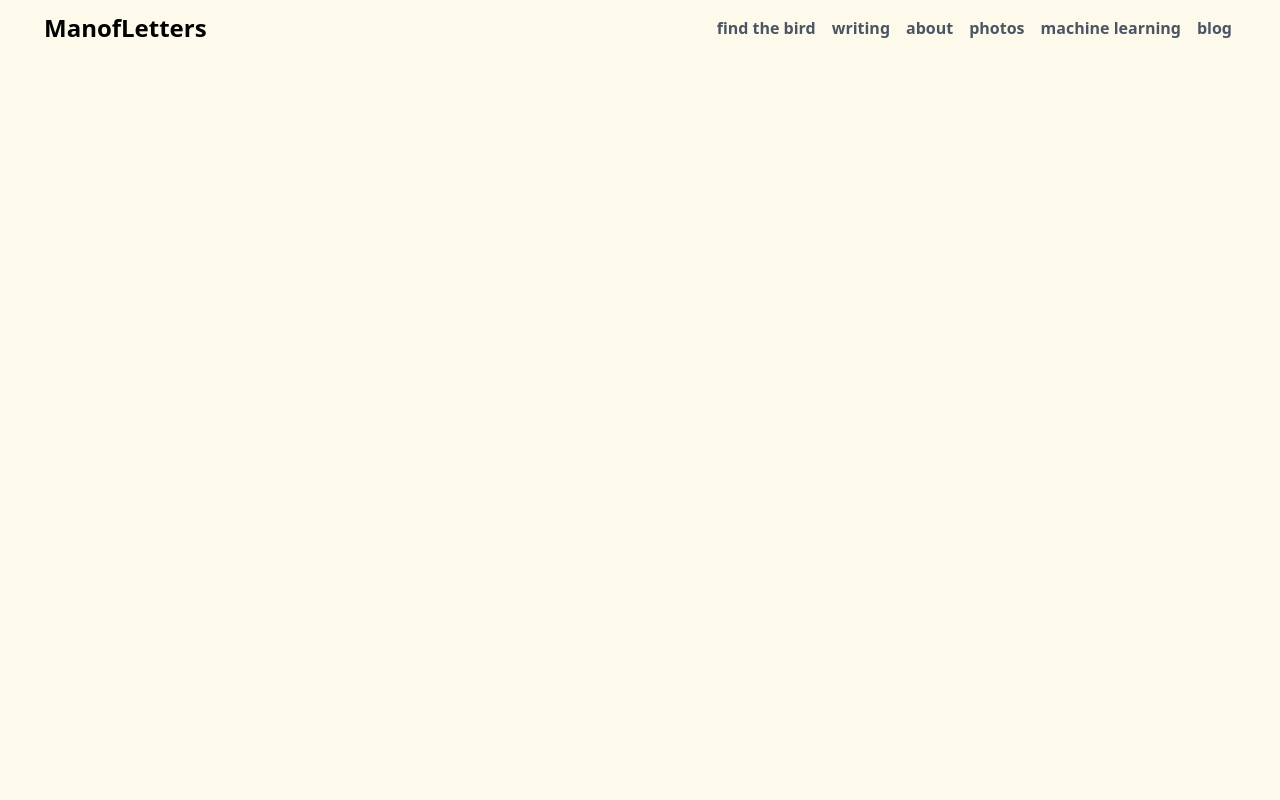
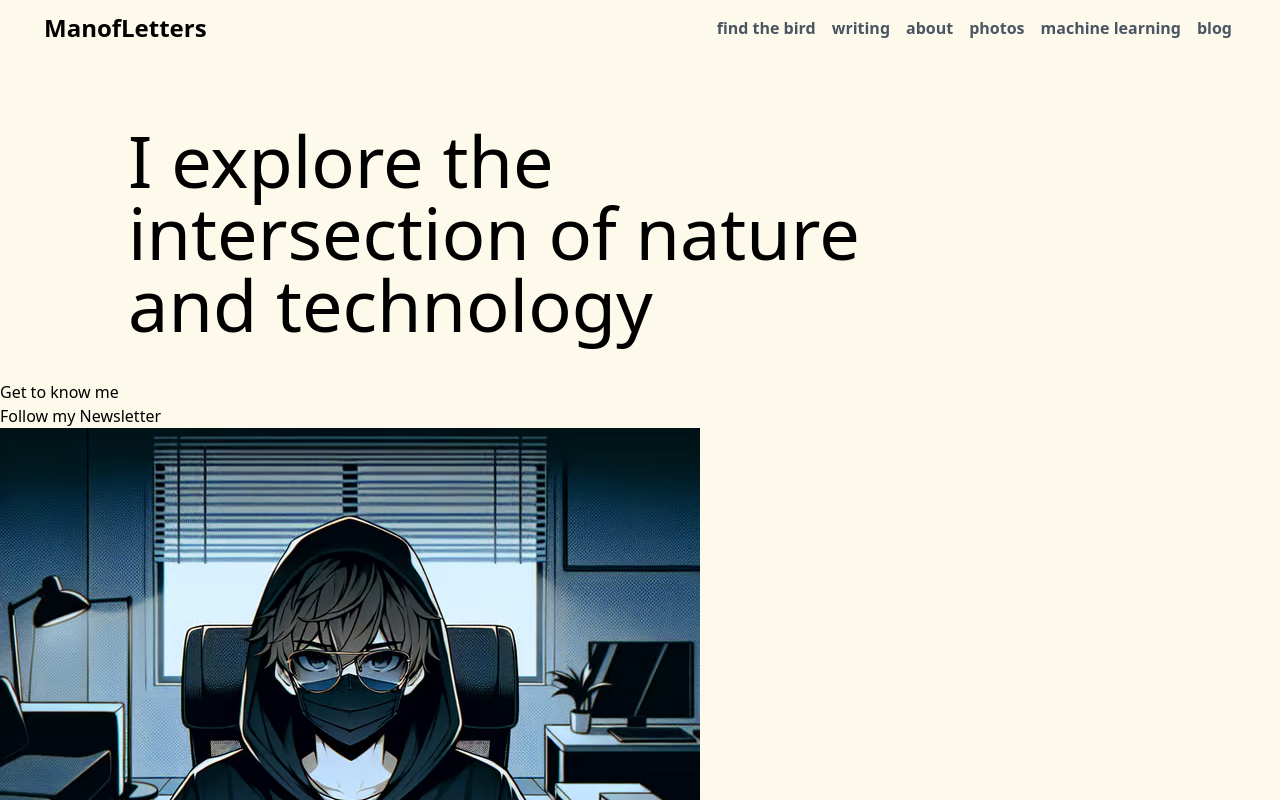
Before and after one commit to Akorex/manofletters, a React (Vite) app: page / in a window 1280 px wide. Shown: the top 800 px of the page. Built offline with nearby package versions, Linux system fonts and the light colour scheme.

Commit message:
created hero section

```diff
--- a/src/App.jsx
+++ b/src/App.jsx
@@ -1,10 +1,12 @@
 import React from "react";
 import Navbar from "./Components/Navbar";
+import Hero from "./Components/Hero";
 
 const App = () => {
   return (
     <div>
       <Navbar />
+      <Hero />
     </div>
   );
 };
--- /dev/null
+++ b/src/Components/Hero.jsx
@@ -0,0 +1,25 @@
+import React from "react";
+import image from "../assets/cover.png";
+const Hero = () => {
+  return (
+    <div>
+      {/*texts*/}
+      <h1 className=" pb-10 pt-20 pl-32 pr-96 font-medium text-7xl">
+        I explore the intersection of nature and technology
+      </h1>
+      {/*More About Me Links */}
+      <ul>
+        <li>
+          <a href="#">Get to know me</a>
+        </li>
+        <li>
+          <a href="#">Follow my Newsletter</a>{" "}
+        </li>
+      </ul>
+      {/*Image */}
+      <img src={image} alt="" />
+    </div>
+  );
+};
+
+export default Hero;
```
Also changed, not shown: src/assets/cover.png (added).
